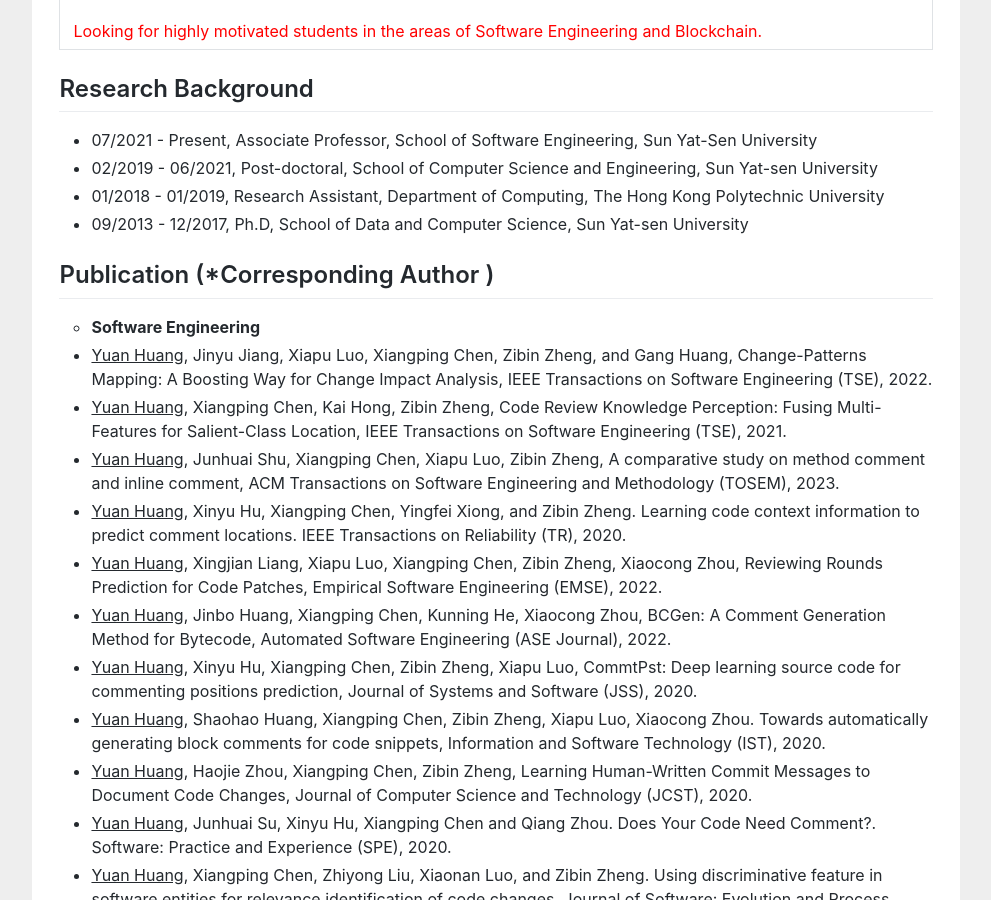
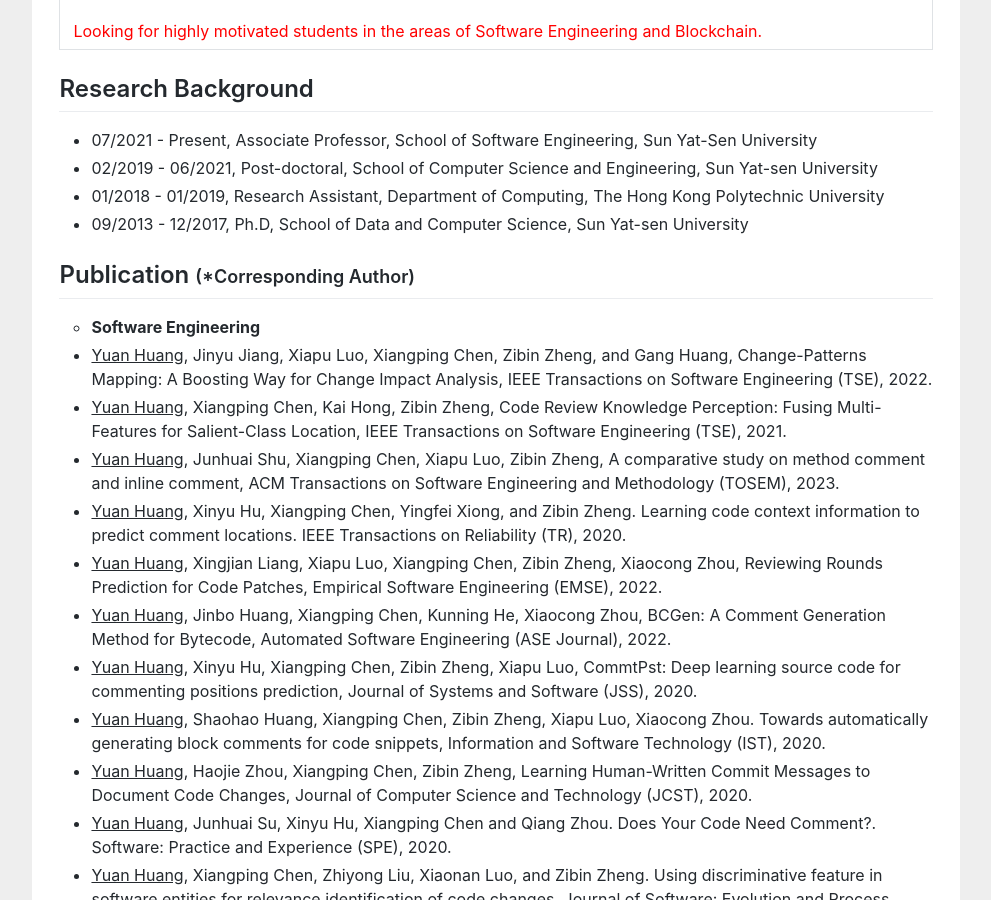
Before and after one commit to huangyuan-hy/huangyuan-hy.github.io, a Jekyll site: the page index.html, which Jekyll copies as it is, in a window 1280 px wide and 900 px high, scrolled down 508 px. Shown: the whole window, without its empty margins (144-1135 px from the left). Built offline with Jekyll 4.4.1, drawn with Linux system fonts in a browser that asks for light colours.

Commit message:
Update index.html

```diff
--- a/index.html
+++ b/index.html
@@ -77,7 +77,7 @@ gtag('config', 'UA-158965281-1');
 					</ul>
 
 
-				<h2>Publication (*Corresponding Author )</h2>
+				<h2>Publication <font size="4">(*Corresponding Author)</font></h2>
 				<ul>
 
 
```
